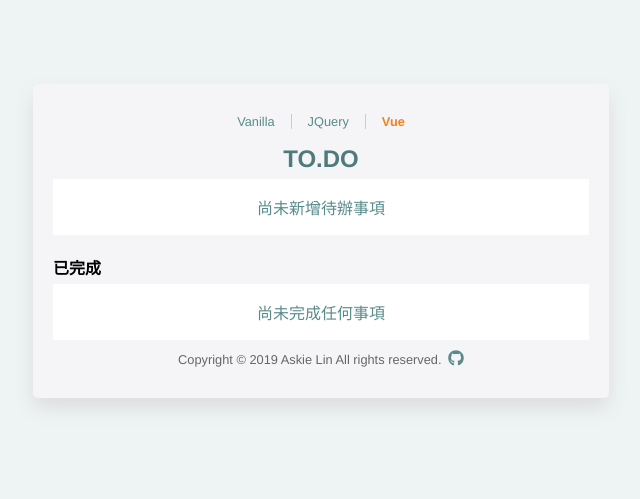
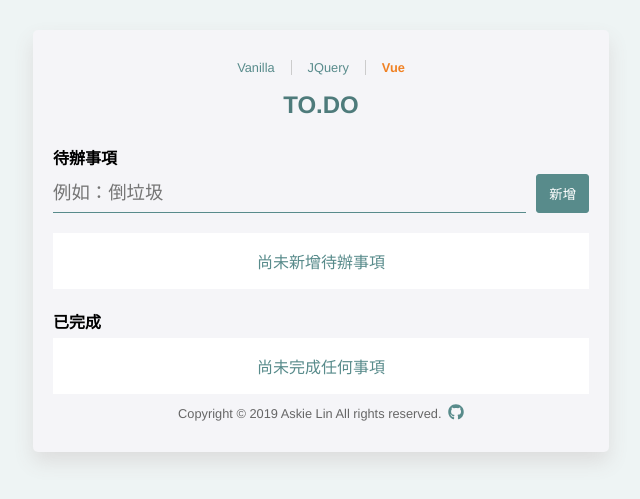
Before and after one commit to askiebaby/todo, a Vue app in the folder vue-version/: page /todo/vue in a window 1280 px wide. Shown: the part 159-658 px from the top of the page, without its empty margins (319-959 px from the left). Built offline with nearby package versions, Linux system fonts and the light colour scheme.

Commit message:
imported TasksCreate component at parent Tasks.vue

```diff
--- a/vue-version/src/components/Tasks.vue
+++ b/vue-version/src/components/Tasks.vue
@@ -3,6 +3,7 @@
     <header>
       <h1>TO.DO</h1>
     </header>
+    <TasksCreate></TasksCreate>
     <TasksTodo></TasksTodo>
     <TasksCompleted></TasksCompleted>
   </article>
```
